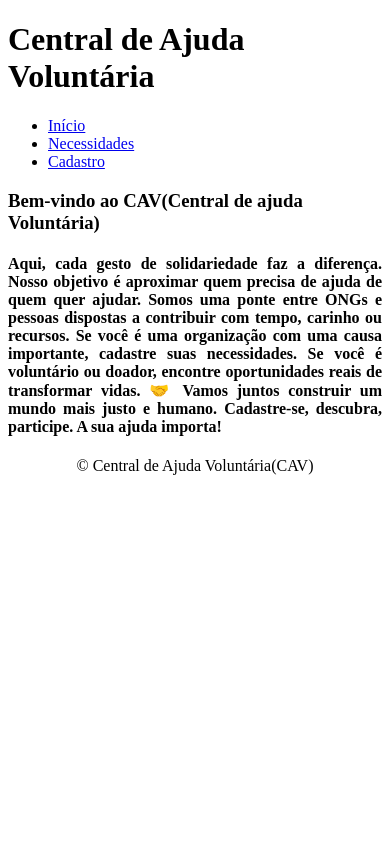
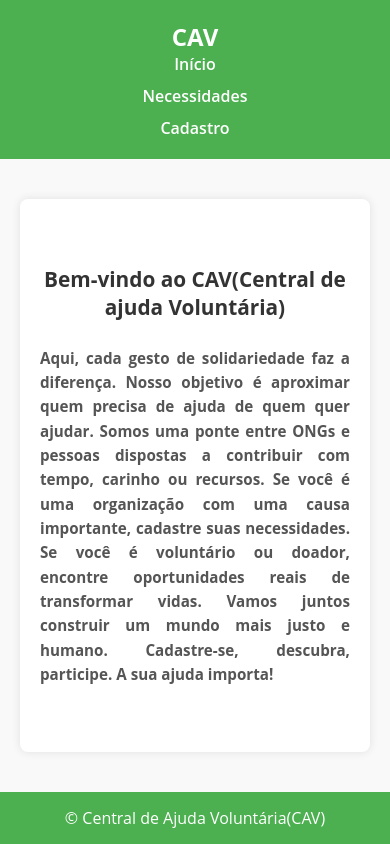
Before and after one commit to CarvalhotoKz/Prov_Prat-PlataformaDeConexaoVoluntariaLocal, a plain HTML site: page Index.html in a window 390 px wide. Drawn offline with Linux system fonts and the light colour scheme.

Commit message:
Implementa estrutura CSS responsiva para pag inicial.

```diff
--- a/Index.html
+++ b/Index.html
@@ -9,7 +9,7 @@
 </head>
 <body>
     <header>
-        <h1><div class="logo">Central de Ajuda Voluntária</div></h1>
+        <h1><div class="logo">CAV</div></h1>
           <div>
             <nav>
                 <ul class="menu">
@@ -27,13 +27,13 @@
 
           Somos uma ponte entre ONGs e pessoas dispostas a contribuir com tempo, carinho ou recursos. Se você é uma organização com uma causa importante, cadastre suas necessidades. Se você é voluntário ou doador, encontre oportunidades reais de transformar vidas.
 
-          🤝 Vamos juntos construir um mundo mais justo e humano.
+          Vamos juntos construir um mundo mais justo e humano.
           Cadastre-se, descubra, participe. A sua ajuda importa!</h4>
         </div>
       </section>
+       <footer>
+         <p style="text-align: center;">&copy; Central de Ajuda Voluntária(CAV)</p>
+       </footer>
      <script src='main.js'></script>
 </body>
- <footer>
-     <p style="text-align: center;">&copy; Central de Ajuda Voluntária(CAV)</p>
- </footer>
 </html>
--- a/main.css
+++ b/main.css
@@ -0,0 +1,139 @@
+/* Reset básico */
+* {
+    margin: 0;
+    padding: 0;
+    box-sizing: border-box;
+}
+
+/* Layout geral para sticky footer */
+html, body {
+    height: 100%;
+    display: flex;
+    flex-direction: column;
+    font-family: 'Open Sans', Arial, sans-serif;
+    background-color: #f9f9f9;
+    color: #333;
+}
+
+/* O corpo da página cresce para preencher espaço */
+body {
+    flex: 1;
+    display: flex;
+    flex-direction: column;
+}
+
+/* Cabeçalho */
+header {
+    background-color: #4CAF50; /* Verde esperança */
+    color: white;
+    padding: 20px;
+    display: flex;
+    justify-content: space-between;
+    align-items: center;
+    flex-wrap: wrap;
+}
+
+/* Logo com centralização vertical */
+header .logo {
+    font-size: 1.8rem;
+    font-weight: bold;
+}
+
+/* Menu de navegação */
+nav ul.menu {
+    list-style: none;
+    display: flex;
+    gap: 20px;
+    flex-wrap: wrap;
+}
+
+nav ul.menu li a {
+    color: white;
+    text-decoration: none;
+    font-weight: 600;
+    transition: color 0.3s;
+}
+
+nav ul.menu li a:hover {
+    color: #ffd700;
+}
+
+/* Seção principal centralizada verticalmente, com espaçamento maior do cabeçalho */
+section {
+    flex: 1;
+    max-width: 900px;
+    margin: 60px auto 40px auto; /* topo maior para distância do header */
+    padding: 20px 30px;
+    background-color: white;
+    border-radius: 8px;
+    box-shadow: 0 0 10px rgba(0,0,0,0.1);
+
+    /* Centraliza o conteúdo verticalmente */
+    display: flex;
+    flex-direction: column;
+    justify-content: center;
+}
+
+/* Texto dentro da section */
+.textInt h3 {
+    font-size: 1.8rem;
+    margin-bottom: 25px;
+    text-align: center;
+}
+
+.textInt h4 {
+    font-size: 1.1rem;
+    color: #555;
+    text-align: justify; /* Justificando o texto */
+    line-height: 1.6;
+}
+
+/* Rodapé fixo no final da página */
+footer {
+    background-color: #4CAF50;
+    color: white;
+    padding: 15px;
+    text-align: center;
+    width: 100%;
+}
+
+/* Responsividade */
+@media (max-width: 768px) {
+    nav ul.menu {
+        flex-direction: column;
+        gap: 10px;
+        align-items: center;
+    }
+
+    header {
+        flex-direction: column;
+        text-align: center;
+    }
+
+    .textInt h3 {
+        font-size: 1.5rem;
+    }
+
+    .textInt h4 {
+        font-size: 1rem;
+    }
+
+    section {
+        margin: 40px 20px 40px 20px;
+        padding: 15px 20px;
+    }
+}
+
+@media (max-width: 480px) {
+    header .logo {
+        font-size: 1.5rem;
+    }
+
+    .textInt h3 {
+        font-size: 1.3rem;
+    }
+
+    .textInt h4 {
+        font-size: 0.95rem;
+    }
+}
```
